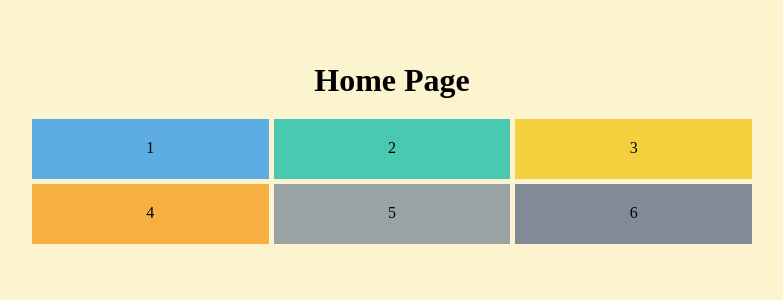
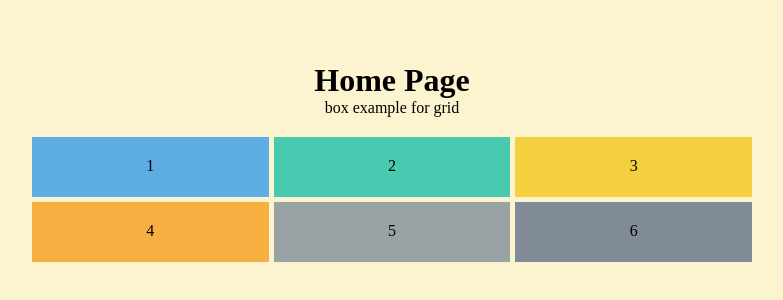
Before and after one commit to baoquitran/checkout-github, a plain HTML site: page index.html in a window 1280 px wide. Shown: the part 158-458 px from the top of the page, without its empty margins (248-1031 px from the left). Drawn offline with Linux system fonts and the light colour scheme.

Commit message:
Update index.html

```diff
--- a/index.html
+++ b/index.html
@@ -8,6 +8,7 @@
   <body>
     <header>
       <h1>Home Page</h1>
+      <p>box example for grid</p>
     </header>
     <section>
       <div class="box">1</div>
```
